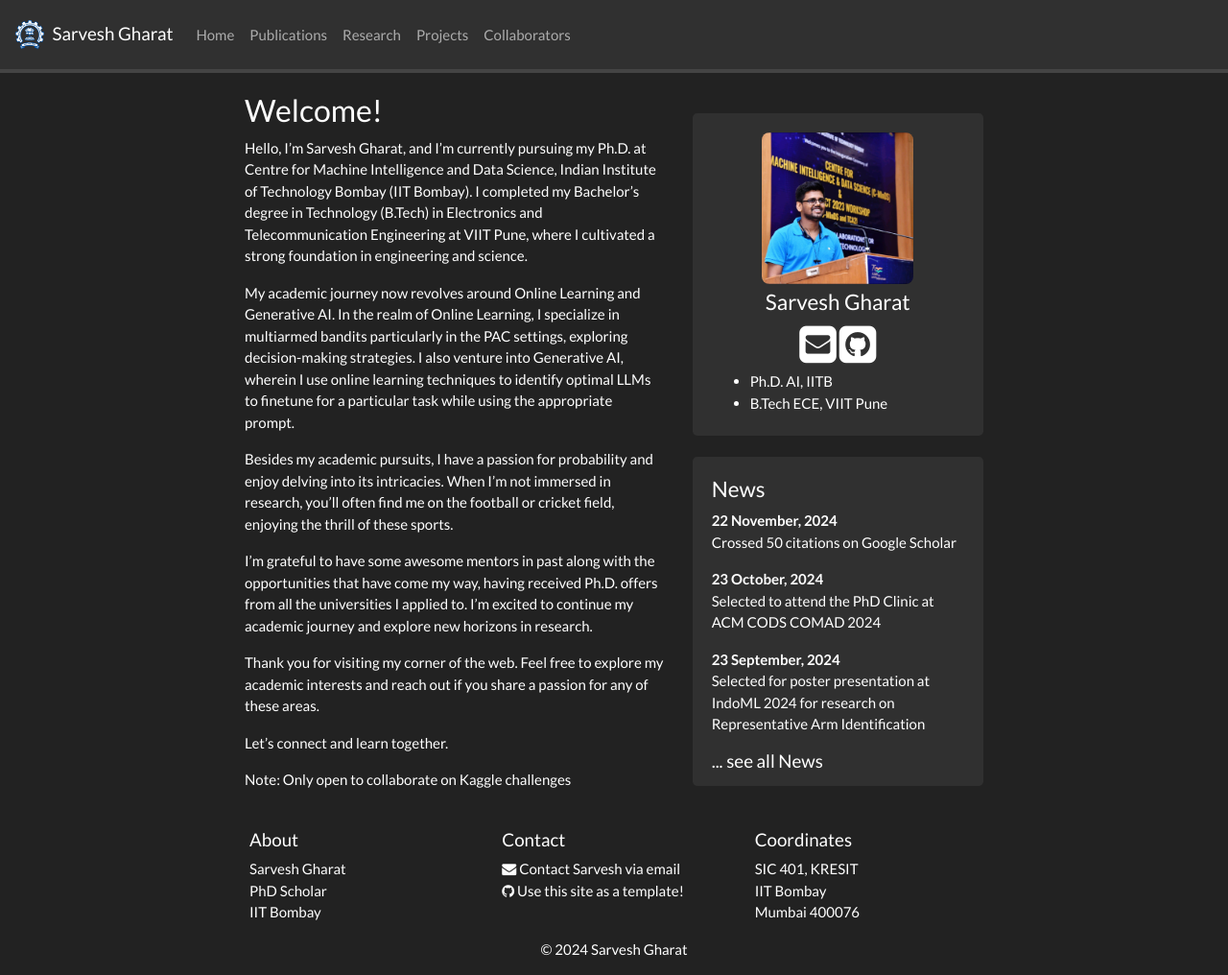
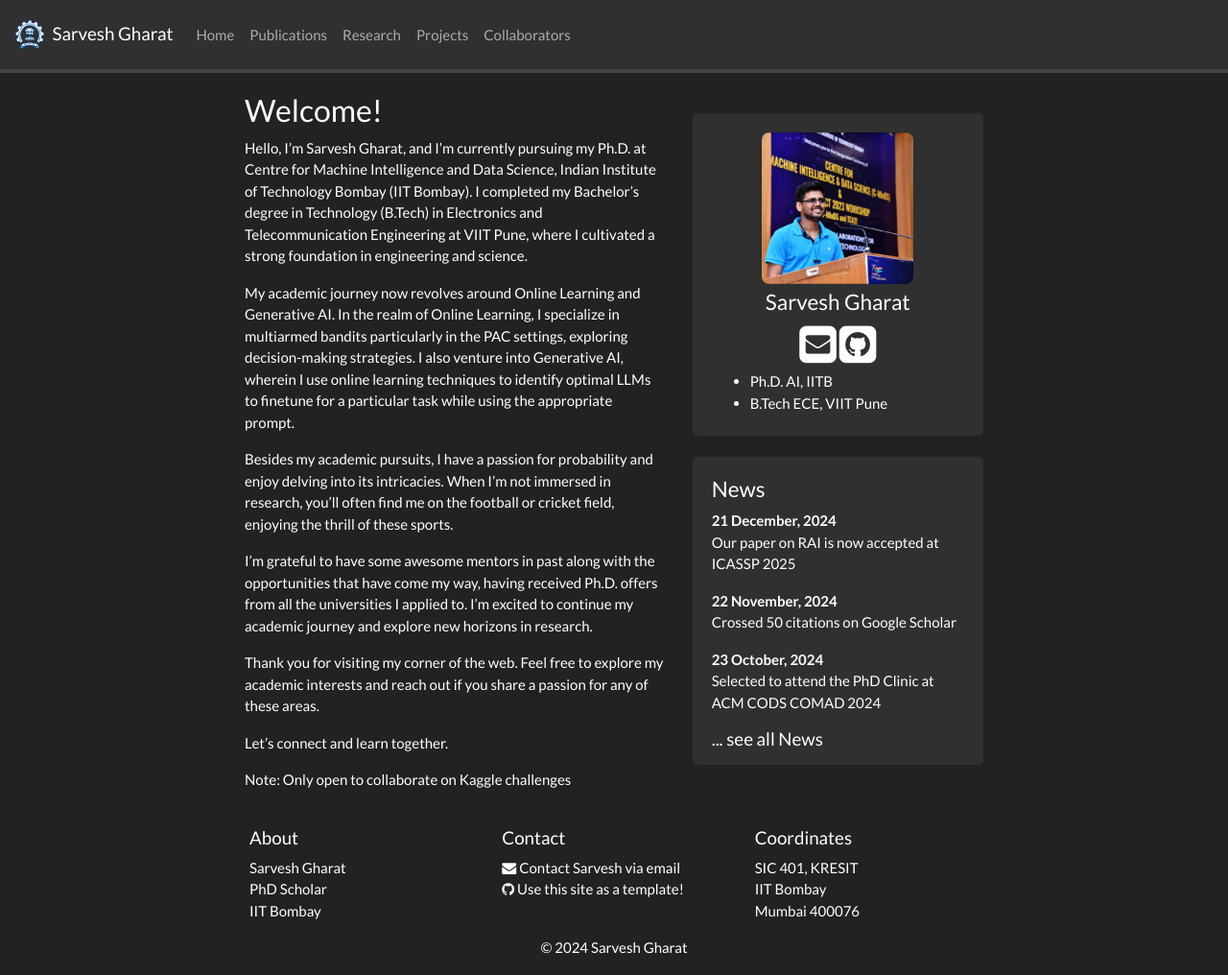
Before and after one commit to SarveshVGharat/SarveshVGharat.github.io, a Jekyll site: the page built from _pages/home.md, in a window 1280 px wide and 1016 px high. Shown: the whole window at 96% size. Built offline with Jekyll 4.4.1, drawn with Linux system fonts in a browser that asks for light colours; nearby versions of some CDN libraries; a style sheet for code colours, icons or effects is not loaded.

Commit message:
Update news.yml

```diff
--- a/_data/news.yml
+++ b/_data/news.yml
@@ -1,3 +1,6 @@
+- date: 21 December, 2024
+  headline: "Our paper on RAI is now accepted at ICASSP 2025"
+
 - date: 22 November, 2024
   headline: "Crossed 50 citations on Google Scholar"
 
```
